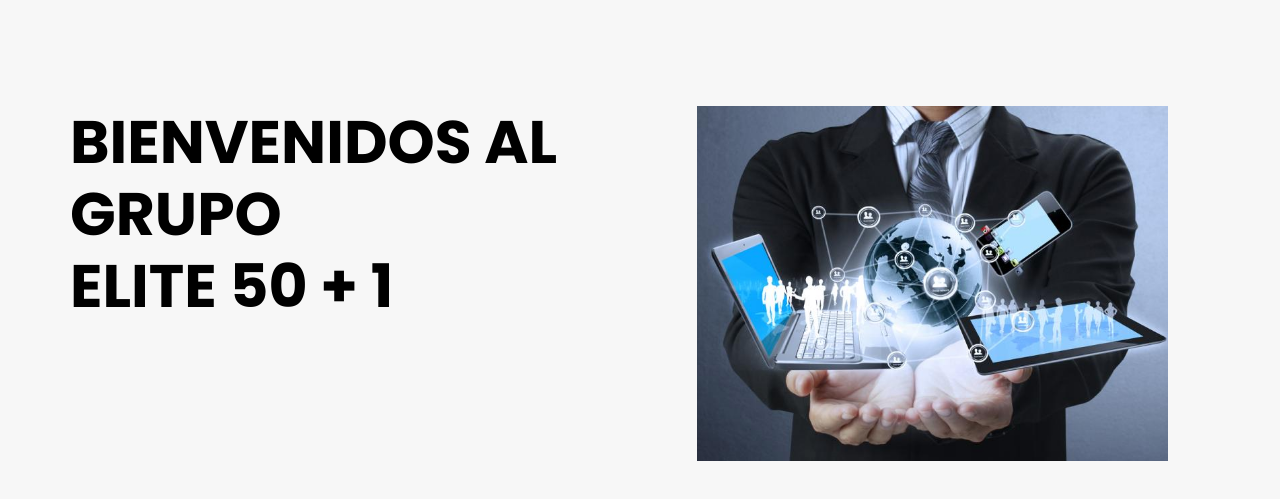
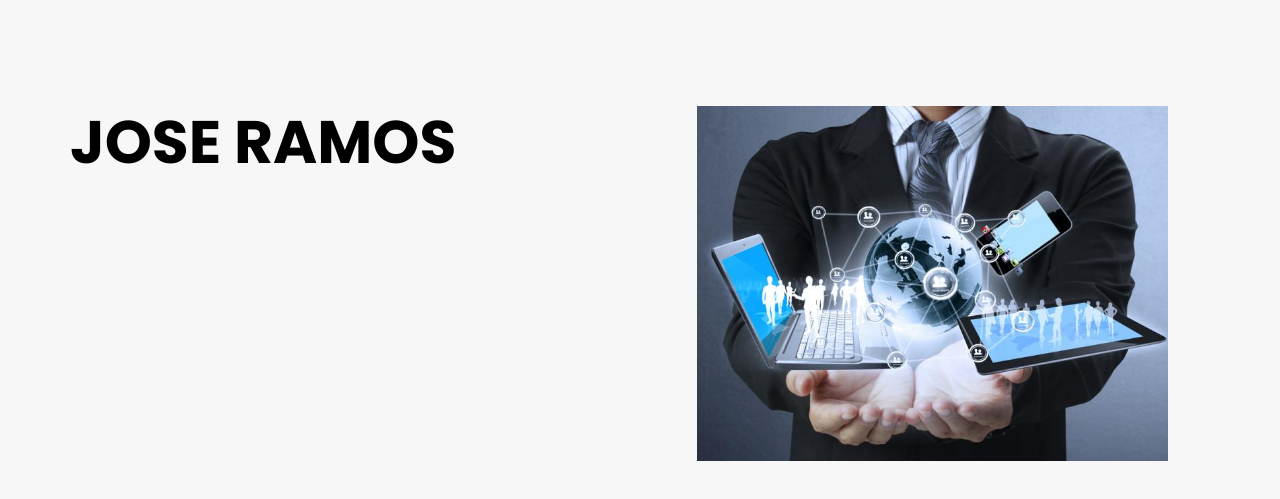
Before and after one commit to sergioea4/ejercicio1, a plain HTML site: page jose.html in a window 1280 px wide. Shown: the part 95-594 px from the top of the page. Drawn offline with nearby package versions, Linux system fonts and the light colour scheme; some packages are replaced by stand-ins of ours.

Commit message:
Update jose.html

```diff
--- a/jose.html
+++ b/jose.html
@@ -88,8 +88,7 @@
                       <div class="slider_item-detail">
                         <div>
                           <h1>
-                            BIENVENIDOS AL GRUPO  <br />
-                            ELITE 50 + 1
+                          JOSE RAMOS
                           </h1>
                           <p>
 
```
